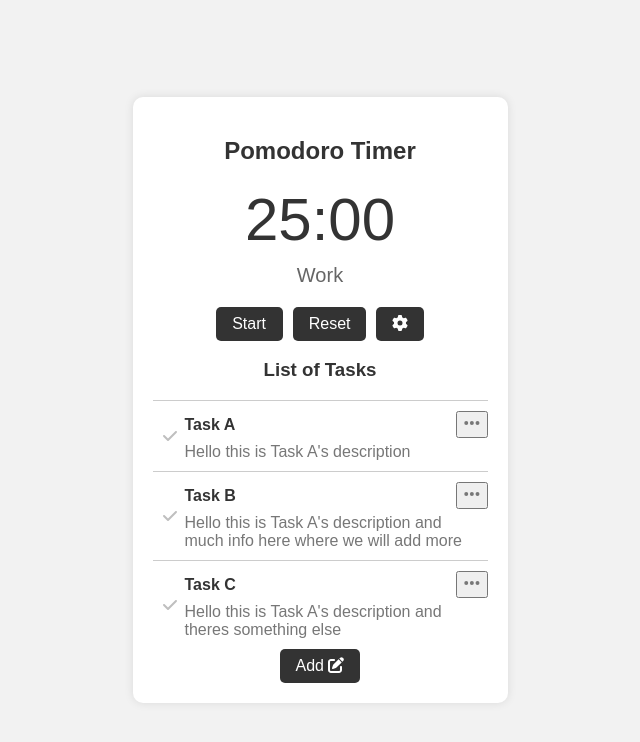
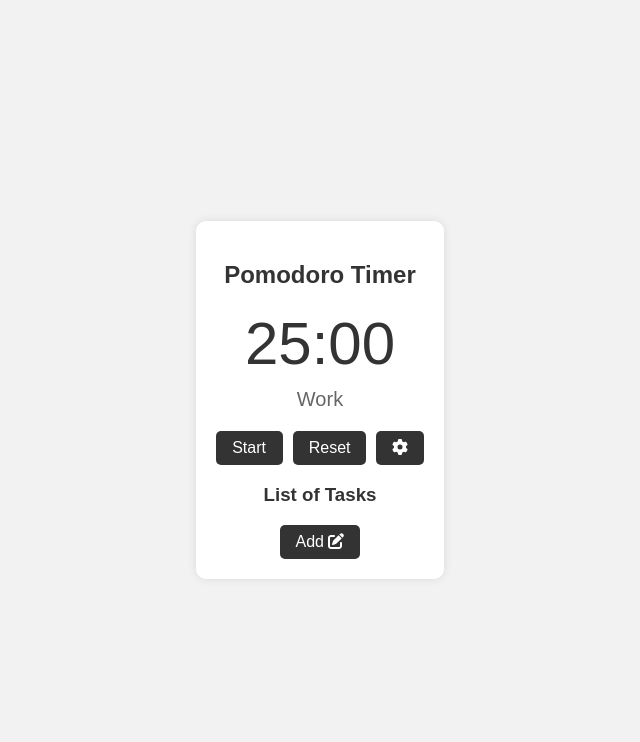
Before and after one commit to hiyodev/pomodoro-app, a React (Create React App) app: page / in a window 1280 px wide. Shown: the top 742 px of the page, without its empty margins (320-960 px from the left). Built offline with nearby package versions, Linux system fonts and the light colour scheme.

Commit message:
added localStorage for tasks

```diff
--- a/src/App.js
+++ b/src/App.js
@@ -1,36 +1,20 @@
 import "./App.css";
 import Card from "./components/card/Card";
 
-import { createContext, useState } from "react";
+import { createContext, useState, useEffect } from "react";
 
 export const TaskContext = createContext(null);
 
 function App() {
-  const [tasks, setTasks] = useState([
-    {
-      id: 1,
-      title: "Task A",
-      description: "Hello this is Task A's description",
-      selected: false,
-      completed: false,
-    },
-    {
-      id: 2,
-      title: "Task B",
-      description:
-        "Hello this is Task A's description and much info here where we will add more",
-      selected: false,
-      completed: false,
-    },
-    {
-      id: 3,
-      title: "Task C",
-      description:
-        "Hello this is Task A's description and theres something else",
-      selected: false,
-      completed: false,
-    },
-  ]);
+  const [tasks, setTasks] = useState(
+    JSON.parse(localStorage.getItem("tasks")) || []
+  );
+
+  useEffect(() => {
+    console.log("Updating localstorage");
+
+    localStorage.setItem("tasks", JSON.stringify(tasks));
+  }, [tasks]);
 
   return (
     <div className="container">
```
